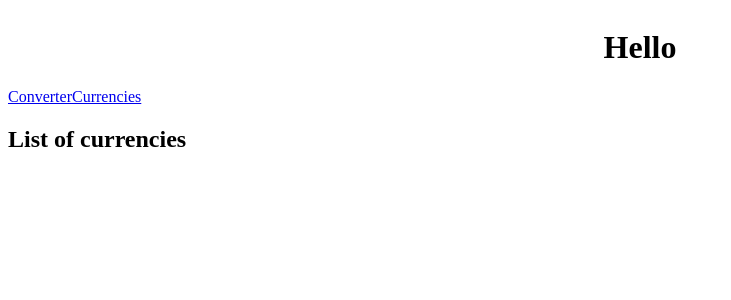
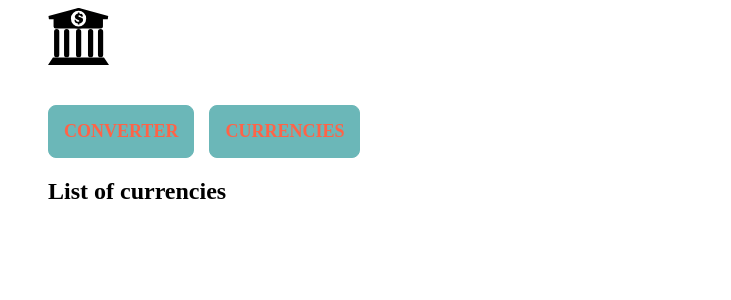
Before and after one commit to lisperow/converter, a React (Create React App) app: page /currencies in a window 1280 px wide. Shown: the top 300 px of the page, without its empty margins (0-731 px from the left). Built offline with nearby package versions, Linux system fonts and the light colour scheme.

Commit message:
add logo

```diff
--- /dev/null
+++ b/src/App.css
@@ -0,0 +1,27 @@
+.container {
+  max-width: 1240px;
+  margin: 0 auto;
+  padding: 0 40px;
+}
+
+.navigation {
+  display: flex;
+}
+
+.link {
+  margin-right: 15px;
+  padding: 15px;
+  text-decoration: none;
+  color: tomato;
+  font-size: 18px;
+  font-weight: bold;
+  text-transform: uppercase;
+  border: 1px solid #6bb7b8;
+  border-radius: 8px;
+  background-color: #6bb7b8;
+}
+
+.link:hover,
+.link:focus {
+  text-shadow: 2px 4px 3px rgba(0,0,0,0.3);
+}
--- a/src/App.js
+++ b/src/App.js
@@ -1,5 +1,6 @@
 import React from 'react';
 import { BrowserRouter as Router, Route, Link } from 'react-router-dom';
+import './App.css';
 
 import Header from './components/Header/Header';
 import Converter from './components/Converter/Converter';
@@ -8,13 +9,15 @@ import ListOfCurrencies from './components/ListOfCurrencies/ListOfCurrencies';
 function App() {
   return (
     <Router>
-      <div>
+      <div className='container'>
         <Header />
-        <Link to='/'>Converter</Link>
-        <Link to='/currencies'>Currencies</Link>
+        <nav className='navigation'>
+          <Link className='link' to='/'>Converter</Link>
+          <Link className='link' to='/currencies'>Currencies</Link>
+        </nav>
+        <Route path='/' exact component={Converter} />
+        <Route path='/currencies' component={ListOfCurrencies} />
       </div>
-      <Route path='/' exact component={Converter} />
-      <Route path='/currencies' component={ListOfCurrencies} />
     </Router>
   );
 }
--- a/src/components/Header/Header.css
+++ b/src/components/Header/Header.css
@@ -1,4 +1,5 @@
 header {
   display: flex;
-  justify-content: center;
+  justify-content: flex-start;
+  margin-bottom: 40px;
 }
--- a/src/components/Header/Header.js
+++ b/src/components/Header/Header.js
@@ -1,10 +1,12 @@
 import React from 'react';
+import Logo from '../Logo/Logo';
+
 import './Header.css';
 
 export default () => {
     return (
       <header>
-        <h1>Hello</h1>
+        <Logo />
       </header>
     );
 }
--- /dev/null
+++ b/src/components/Logo/Logo.css
@@ -0,0 +1,4 @@
+.logo {
+  width: 40px;
+  height: auto;
+}
--- /dev/null
+++ b/src/components/Logo/Logo.js
@@ -0,0 +1,8 @@
+import React from 'react';
+import logo from './logo.svg';
+
+export default () => {
+  return (
+    <img className='logo' src={logo} alt='logo' />
+  );
+}
```
Also changed, not shown: assets/logo.svg (added), src/components/Logo/logo.svg (added).
